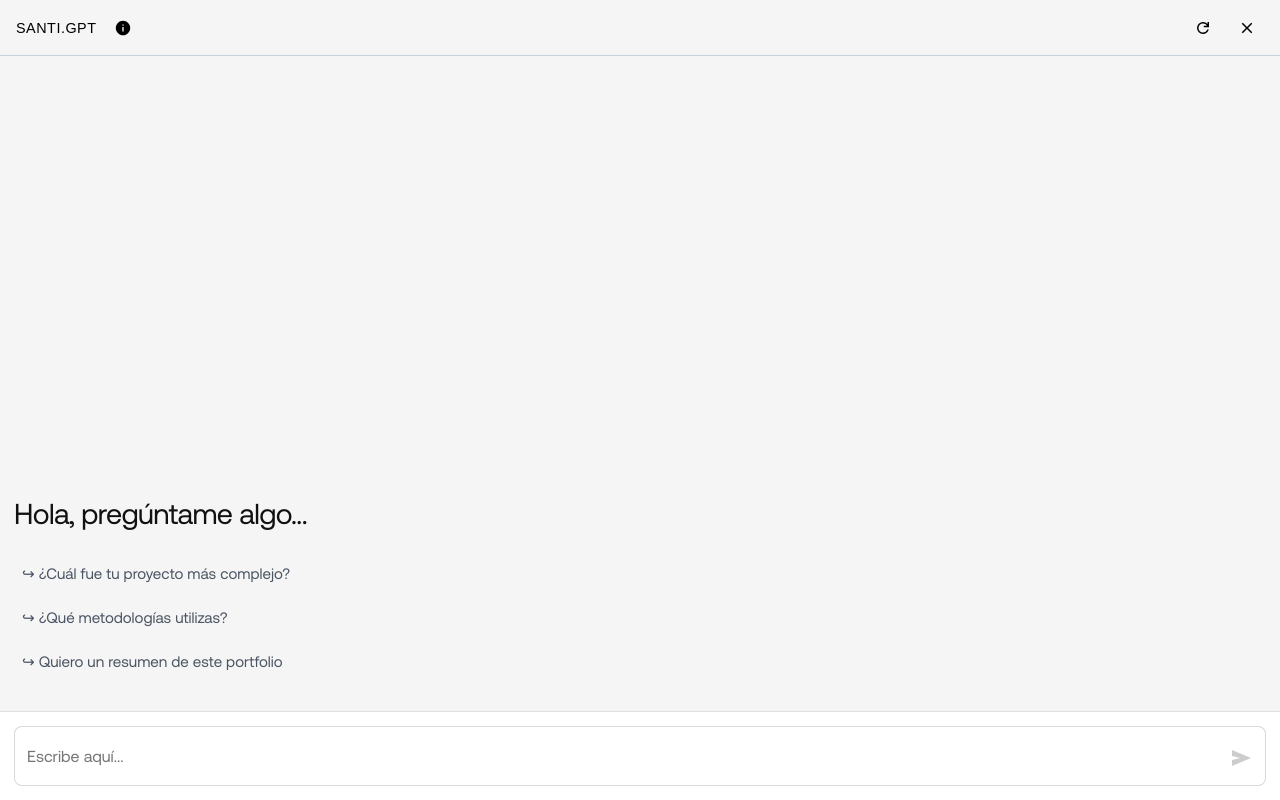
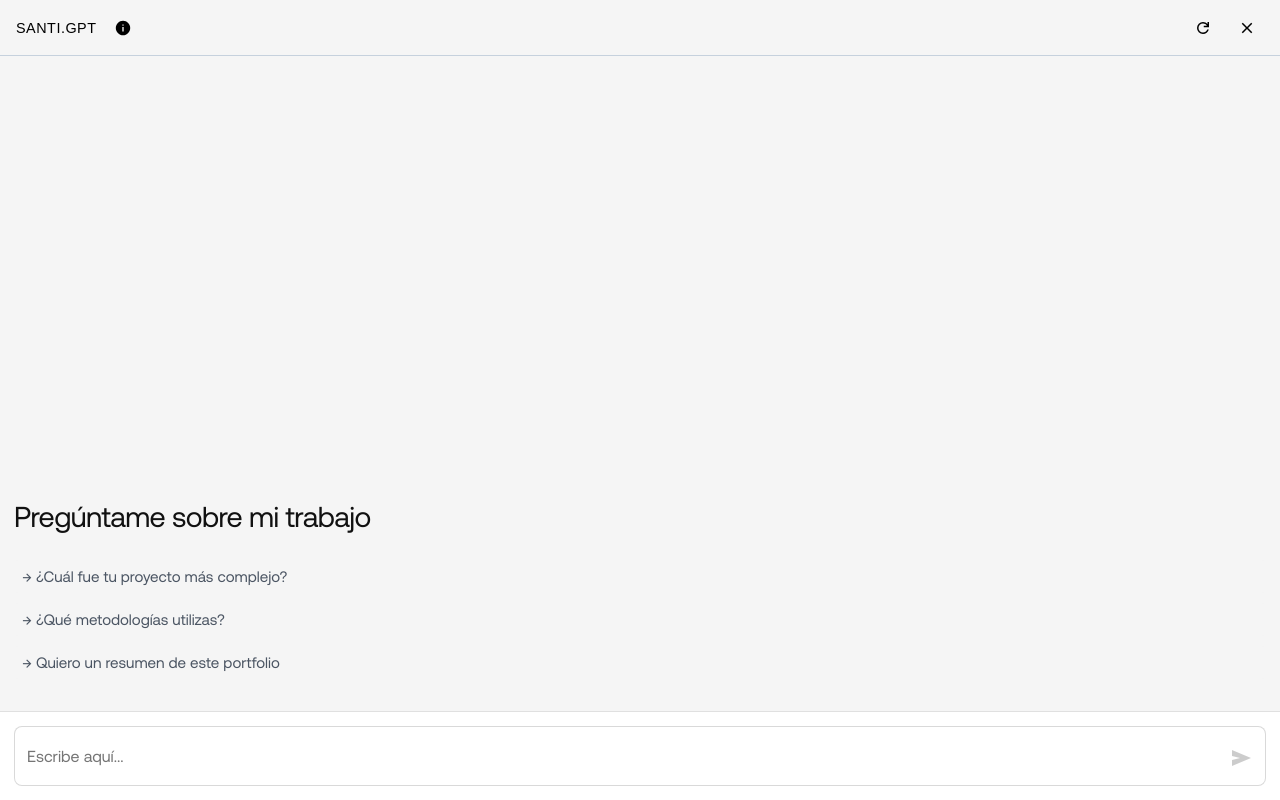
Before and after one commit to santilobos/portfolio-assistant-api2, a Next.js app: page /widget in a window 1280 px wide. Built offline with nearby package versions, Linux system fonts and the light colour scheme; a web font is replaced by a local one.

Commit message:
añadi flechas a quickbuttons

```diff
--- a/app/widget/page.tsx
+++ b/app/widget/page.tsx
@@ -207,9 +207,9 @@ export default function Widget() {
 
   // Preguntas sugeridas iniciales
   const quick = [
-    " ↪ ¿Cuál fue tu proyecto más complejo?",
-    " ↪ ¿Qué metodologías utilizas?",
-    " ↪ Quiero un resumen de este portfolio"
+    " → ¿Cuál fue tu proyecto más complejo?",
+    " → ¿Qué metodologías utilizas?",
+    " → Quiero un resumen de este portfolio"
   ];
 
   // Auto-scroll al final
@@ -334,7 +334,7 @@ typeText(mainContent, finalSuggestions);
           {messages.length === 0 ? (
             <motion.div key={`intro-${introKey}`} className={styles.intro} initial="hidden" animate="visible">
               <motion.div variants={itemVariants} className={styles.chatTitle}>
-                Hola, pregúntame algo...
+                Pregúntame sobre mi trabajo
               </motion.div>
               <div className={styles.quickGrid}>
                 {quick.map(q => (
```
